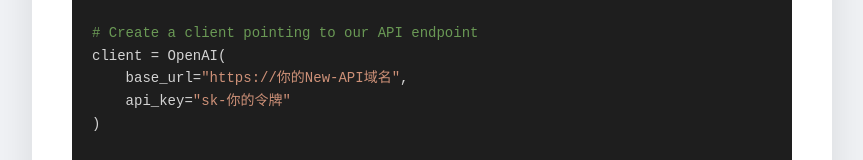
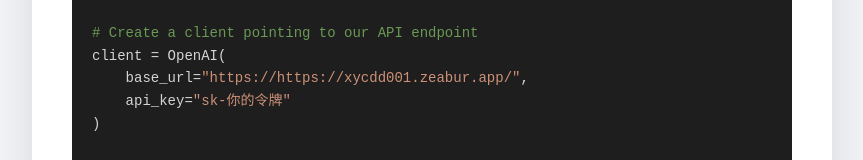
Before and after one commit to xycdd00/api-store, a website: page public/api-docs.html in a window 1280 px wide. Shown: the part 549-709 px from the top of the page, without its empty margins (208-1071 px from the left). Drawn offline with Linux system fonts and the light colour scheme.

```diff
--- a/public/api-docs.html
+++ b/public/api-docs.html
@@ -61,7 +61,7 @@
 
 <span class="comment"># Create a client pointing to our API endpoint</span>
 client = OpenAI(
-    base_url=<span class="string">"https://你的New-API域名"</span>,
+    base_url=<span class="string">"https://https://xycdd001.zeabur.app/"</span>,
     api_key=<span class="string">"sk-你的令牌"</span>
 )
 
```
